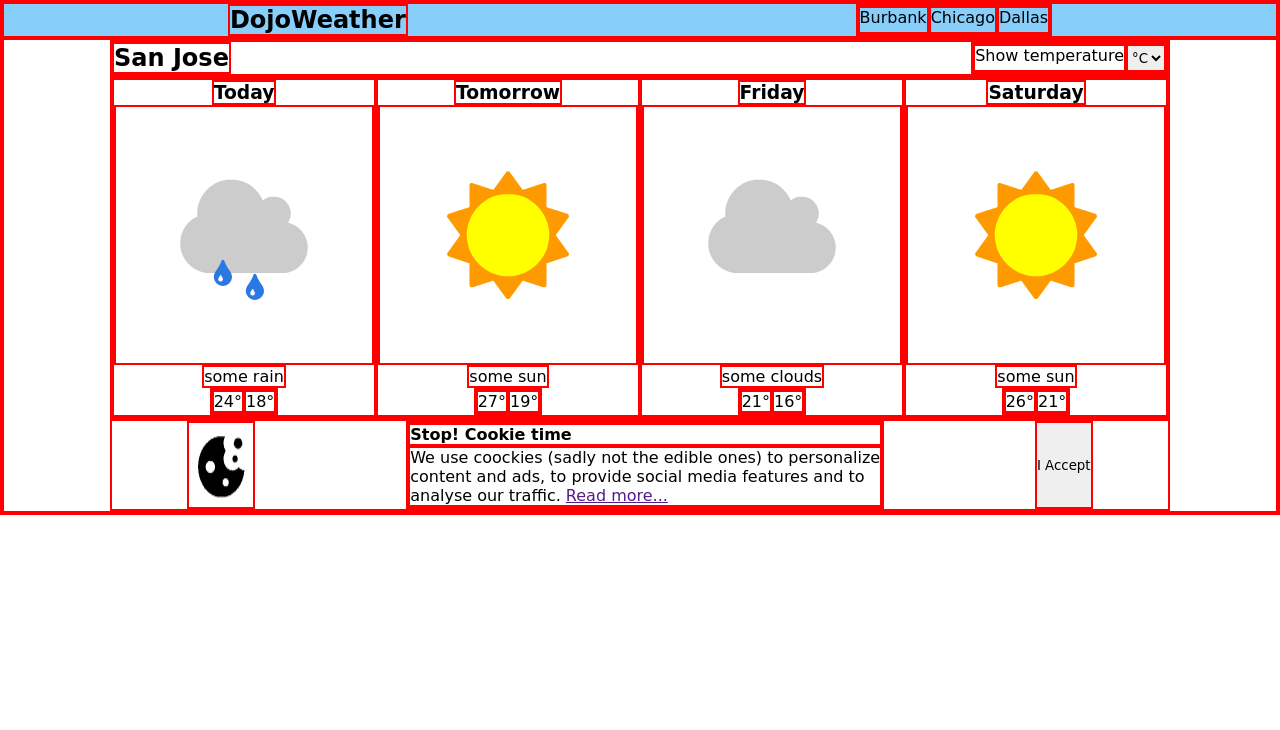
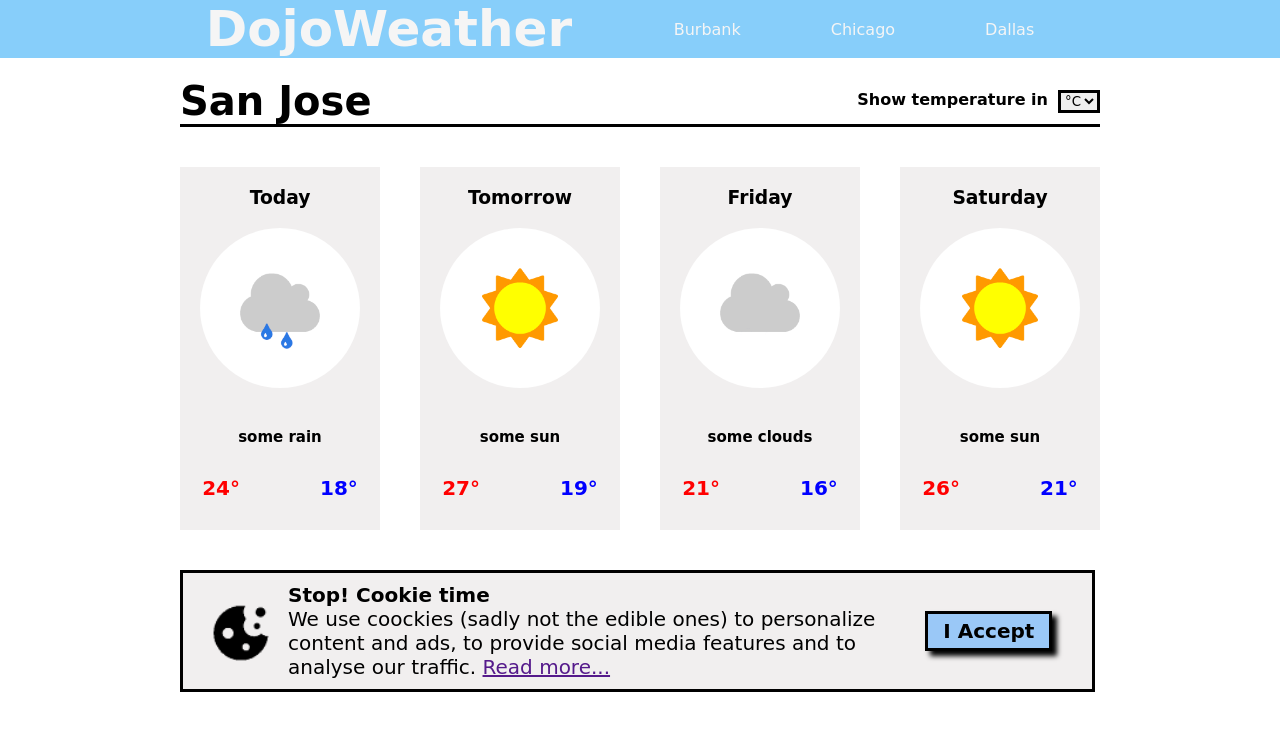
Before and after one commit to aibenaventea/tiempo_dojo, a plain HTML site: page index.html in a window 1280 px wide. Drawn offline with Linux system fonts and the light colour scheme; a web font is replaced by a local one.

Commit message:
commit ejercicio completo

```diff
--- a/index.html
+++ b/index.html
@@ -26,54 +26,55 @@
             <header class="header">
                 <h2 class="header-title">San Jose</h2>
                 <div class="header-flex-container">
-                    <p class="header-text">Show temperature</p>
-                    <select class="temp-list" name="" id="">
-                        <option class="celsius" value="">°C</option>
-                        <option class="fahrenheit"value="">°F</option>
+                    <p class="header-text">Show temperature in</p>
+                    <select class="temp-list">
+                        <option value="°C">°C</option>
+                        <option value="°F">°F</option>
                     </select>
                 </div>
             </header>
             <article class="flex-container-central">
-                <section class="day">
+                <section class="day-l">
                     <h3 class="day-title">Today</h3>
                     <img class="day-weather" src="img/some_rain.png" alt="some_rain_pic">
                     <p class="day-text">some rain</p>
                     <div class="day-container">
-                        <p class="max-t">24<span>°</span></p>
-                        <p class="min-t">18<span>°</span></p>
+                        <p class="max-t" id="temp1">24°</p>
+                        <p class="min-t" id="temp2">18°</p>
                     </div>
                 </section>
-                <section class="day">
+                <section class="day-c">
                     <h3 class="day-title">Tomorrow</h3>
                     <img class="day-weather" src="img/some_sun.png" alt="">
                     <p class="day-text">some sun</p>
                     <div class="day-container">
-                        <p class="max-t">27<span>°</span></p>
-                        <p class="min-t">19<span>°</span></p>
+                        <p class="max-t" id="temp3">27°</p>
+                        <p class="min-t" id="temp4">19°</p>
                     </div>
                 </section>
-                <section class="day">
+                <section class="day-c">
                     <h3 class="day-title">Friday</h3>
                     <img class="day-weather" src="img/some_clouds.png" alt="some_clouds_pic">
                     <p class="day-text">some clouds</p>
                     <div class="day-container">
-                        <p class="max-t">21<span>°</span></p>
-                        <p class="min-t">16<span>°</span></p>
+                        <p class="max-t" id="temp5">21°</p>
+                        <p class="min-t" id="temp6">16°</p>
                     </div>
                 </section>
-                <section class="day">
+                <section class="day-r">
                     <h3 class="day-title">Saturday</h3>
                     <img class="day-weather" src="img/some_sun.png" alt="some_sun_pic">
                     <p class="day-text">some sun</p>
                     <div class="day-container">
-                        <p class="max-t">26<span>°</span></p>
-                        <p class="min-t">21<span>°</span></p>
+                        <p class="max-t" id="temp7">26°</p>
+                        <p class="min-t" id="temp8">21°</p>
                     </div>
                 </section>
             </article>
             <footer class="bottom-flex-container">
+                <div class="coockie-container">
                     <img class="coockie-pic" src="img/cookie.png" alt="coockie_pic">
-                <section class="coockie-container">
+                    <section class="coockie-message">
                         <h4 class="coockie-title">Stop! Cookie time</h4>
                         <p class="coockie-text">We use coockies (sadly not the edible ones) to personalize <br>
                         content and ads, to provide social media features and to <br>
@@ -81,6 +82,7 @@
                         </p>
                     </section>
                     <button class="coockie-btn">I Accept </button>
+                </div>
             </footer>
         </div>
     </main>
--- a/style.css
+++ b/style.css
@@ -3,20 +3,17 @@
     margin: 0px auto;
 }
 .container {
-    border: 2px solid red;
+    /* border: 2px solid red; */
     margin: 0px 0px 0px 0px;
     padding: 0px 0px 0px 0px;
     display: flex;
     flex-direction: column;
     flex-wrap: wrap;
-    /* justify-content: stretch; */
-    /* align-content: center; */
-
 }
 
 /* INICIO NAV-BAR */
 .nav-bar {
-    border: 2px solid red;
+    /* border: 2px solid red; */
     margin: 0px 0px 0px 0px;
     padding: 0px 0px 0px 0px;
     background-color:lightskyblue;
@@ -24,32 +21,40 @@
     flex-direction: row;
     flex-wrap: wrap;
     justify-content: space-around;
+    align-items: center;
+
 }
 .nav-title {
-    border: 2px solid red;
-    margin: 0px 0px 0px 0px;
+    /* border: 2px solid red; */
+    margin: 0px 20px 0px 200px;
     padding: 0px 0px 0px 0px;
+    color: whitesmoke;
+    font-size: 50px;
 }
 .nav-links {
-    border: 2px solid red;
-    margin: 0px 0px 0px 0px;
+    /* border: 2px solid red; */
+    margin: 0px 200px 0px 20px;
     padding: 0px 0px 0px 0px;
     list-style: none;
     display: flex;
     flex-direction: row;
     flex-wrap: wrap;
+    justify-content: space-between;
+
 }
 .nav-city {
-    border: 2px solid red;
-    margin: 0px 0px 0px 0px;
+    /* border: 2px solid red; */
+    margin: 0px 40px 0px 50px;
     padding: 0px 0px 0px 0px;
+    color: whitesmoke;
+    /* font-size: 30px; */
 }
 /* FINAL NAV-BAR */
 
 /* INICIO CONTAINER PRINCIPAL */
 .flex-container-principal {
-    border: 2px solid red;
-    margin: 0px 0px 0px 0px;
+    /* border: 2px solid red; */
+    margin: 20px 0px 0px 0px;
     padding: 0px 0px 0px 0px;
     /* width: 80%; */
     display: flex;
@@ -61,44 +66,51 @@
 }
 /* INICIO HEADER */
 .header {
-    border: 2px solid red;
+    /* border: 2px solid red; */
+    margin: 0px 0px 20px 0px;
+    padding: 0px 0px 0px 0px;
+    border-bottom: 3px solid black;
+    display: flex;
+    flex-direction: row;
+    flex-wrap: wrap;
+    justify-content: space-between;
+
+}
+.header-title {
+    /* border: 2px solid red; */
+    margin: 0px 0px 0px 0px;
+    padding: 0px 0px 0px 0px;
+    font-size: 40px;
+
+}
+.header-flex-container {
+    /* border: 2px solid red; */
     margin: 0px 0px 0px 0px;
     padding: 0px 0px 0px 0px;
     display: flex;
     flex-direction: row;
     flex-wrap: wrap;
-    justify-content: space-between;
+    align-content: center;
 }
-.header-title {
-    border: 2px solid red;
+.header-text {
+    /* border: 2px solid red; */
+    margin: 0px 10px 0px 0px;
+    padding: 0px 0px 0px 0px;
+    font-weight: bold;
+}
+.temp-list {
+    /* border: 2px solid red; */
     margin: 0px 0px 0px 0px;
     padding: 0px 0px 0px 0px;
-}
-.header-flex-container {
-    border: 2px solid red;
-    margin: 0px 0px 0px 0px;
-    padding: 0px 0px 0px 0px;
-    display: flex;
-    flex-direction: row;
-    flex-wrap: wrap;
-}
-.header-text {
-    border: 2px solid red;
-    margin: 0px 0px 0px 0px;
-    padding: 0px 0px 0px 0px;
-}
-.temp-list {
-    border: 2px solid red;
-    margin: 0px 0px 0px 0px;
-    padding: 0px 0px 0px 0px;
+    border: 3px solid black;
 }
 .celsius {
-    border: 2px solid red;
+    /* border: 2px solid red; */
     margin: 0px 0px 0px 0px;
     padding: 0px 0px 0px 0px;
 }
 .fahrenheit {
-    border: 2px solid red;
+    /* border: 2px solid red; */
     margin: 0px 0px 0px 0px;
     padding: 0px 0px 0px 0px;
 }
@@ -106,93 +118,151 @@
 
 /* INICIO CONTAINER CENTRAL */
 .flex-container-central {
-    border: 2px solid red;
-    margin: 0px 0px 0px 0px;
+    /* border: 2px solid red; */
+    margin: 0px 0px 20px 0px;
     padding: 0px 0px 0px 0px;
     display: flex;
     flex-direction: row;
     flex-wrap: wrap;
-    justify-content: space-around;
+    justify-content: space-between;
 }
-.day {
-    border: 2px solid red;
-    margin: 0px 0px 0px 0px;
+.day-l {
+    /* border: 2px solid red; */
+    margin: 20px 20px 20px 0px;
     padding: 0px 0px 0px 0px;
+    background-color: rgb(241, 239, 239);
     display: flex;
     flex-direction: column;
     flex-wrap: wrap;
     align-items: center;
+    width: 200px;
+}
+.day-c {
+    /* border: 2px solid red; */
+    margin: 20px 20px 20px 20px;
+    padding: 0px 0px 0px 0px;
+    background-color: rgb(241, 239, 239);
+    display: flex;
+    flex-direction: column;
+    flex-wrap: wrap;
+    align-items: center;
+    width: 200px;
+
+}
+.day-r {
+    /* border: 2px solid red; */
+    margin: 20px 0px 20px 20px;
+    padding: 0px 0px 0px 0px;
+    background-color: rgb(241, 239, 239);
+    display: flex;
+    flex-direction: column;
+    flex-wrap: wrap;
+    align-items: center;
+    width: 200px;
 }
 .day-title {
-    border: 2px solid red;
-    margin: 0px 0px 0px 0px;
+    /* border: 2px solid red; */
+    margin: 20px 0px 0px 0px;
     padding: 0px 0px 0px 0px;
 }
 .day-weather {
-    border: 2px solid red;
+    /* border: 2px solid red; */
+    width: 160px;
+    margin: 20px 20px 20px 20px;
+    padding: 0px 0px 0px 0px;
+    border-radius: 50%;
+}
+.day-text {
+    /* border: 2px solid red; */
+    margin: 20px 0px 0px 0px;
+    padding: 0px 0px 0px 0px;
+    font-weight: bold;
+    font-size: 15px;
+
+}
+.day-container {
+    /* border: 2px solid red; */
+    margin: 20px 0px 20px 0px;
+    padding: 0px 0px 0px 0px;
+    display: flex;
+    flex-direction: row;
+    flex-wrap: wrap;
+    justify-content: space-between;
+    align-items: center;
+}
+.max-t {
+    /* border: 2px solid red; */
+    margin: 10px 40px 10px 10px;
+    padding: 0px 0px 0px 0px;
+    color: red;
+    font-weight: bold;
+    font-size: 20px;
+}
+.min-t {
+    /* border: 2px solid red; */
+    margin: 10px 10px 10px 40px;
+    padding: 0px 0px 0px 0px;
+    color:blue;
+    font-weight: bold;
+    font-size: 20px;
+}
+/* FINAL CONTAINER CENTRAL */
+
+/* INICIO CONTAINER BOTTOM */
+.bottom-flex-container {
+    /* border: 3px solid black; */
     margin: 0px 0px 0px 0px;
     padding: 0px 0px 0px 0px;
+    bottom: 10px;
 }
-.day-text {
-    border: 2px solid red;
-    margin: 0px 0px 0px 0px;
-    padding: 0px 0px 0px 0px;
-}
-.day-container {
-    border: 2px solid red;
+.coockie-container {
+    border: 3px solid black;
+    background-color: rgb(241, 239, 239);
     margin: 0px 0px 0px 0px;
     padding: 0px 0px 0px 0px;
     display: flex;
     flex-direction: row;
     flex-wrap: wrap;
     justify-content: space-between;
+    align-items: center;
+    position: absolute;
 }
-.max-t {
-    border: 2px solid red;
+
+.coockie-pic {
+    /* border: 2px solid red; */
+    margin: 0px 0px 0px 20px;
+    padding: 0px 0px 0px 0px;
+    border-radius: 50%;
+    width: 75px;
+    height: 75px;
+}
+.coockie-message {
+    /* border: 2px solid red; */
+    margin: 10px 10px 10px 10px;
+    padding: 0px 0px 0px 0px;
+    flex: 2;
+}
+.coockie-title {
+    /* border: 2px solid red; */
     margin: 0px 0px 0px 0px;
     padding: 0px 0px 0px 0px;
+    font-size: 20px;
 }
-.min-t {
-    border: 2px solid red;
+.coockie-text {
+    /* border: 2px solid red; */
     margin: 0px 0px 0px 0px;
     padding: 0px 0px 0px 0px;
-}
-/* FINAL CONTAINER CENTRAL */
-
-/* INICIO CONTAINER BOTTOM */
-.bottom-flex-container {
-    border: 2px solid red;
-    margin: 0px 0px 0px 0px;
-    padding: 0px 0px 0px 0px;
-    display: flex;
-    flex-direction: row;
-    flex-wrap: wrap;
-    justify-content: space-around;
-}
-.coockie-pic {
-    border: 2px solid red;
-    margin: 0px 0px 0px 0px;
-    padding: 0px 0px 0px 0px;
-}
-.coockie-container {
-    border: 2px solid red;
-    margin: 0px 0px 0px 0px;
-    padding: 0px 0px 0px 0px;
-}
-.coockie-title {
-    border: 2px solid red;
-    margin: 0px 0px 0px 0px;
-    padding: 0px 0px 0px 0px;
-}
-.coockie-text {
-    border: 2px solid red;
-    margin: 0px 0px 0px 0px;
-    padding: 0px 0px 0px 0px;
+    font-size: 20px;
 }
 .coockie-btn {
-    border: 2px solid red;
-    margin: 0px 0px 0px 0px;
-    padding: 0px 0px 0px 0px;
+    border: 3px solid black;
+    background-color:rgba(114, 182, 251, 0.678);
+    margin: 0px 40px 0px 40px;
+    padding: 5px 15px 5px 15px;
+    font-weight: bold;
+    font-size: 20px;
+    box-shadow: 5px 5px 5px black;
+    text-align: center;
 }
 /* FINAL CONTAINER BOTTOM */
 
```
Also changed, not shown: script.js (+43 -0 lines). Lines whose indentation alone changed are shown as unchanged.
